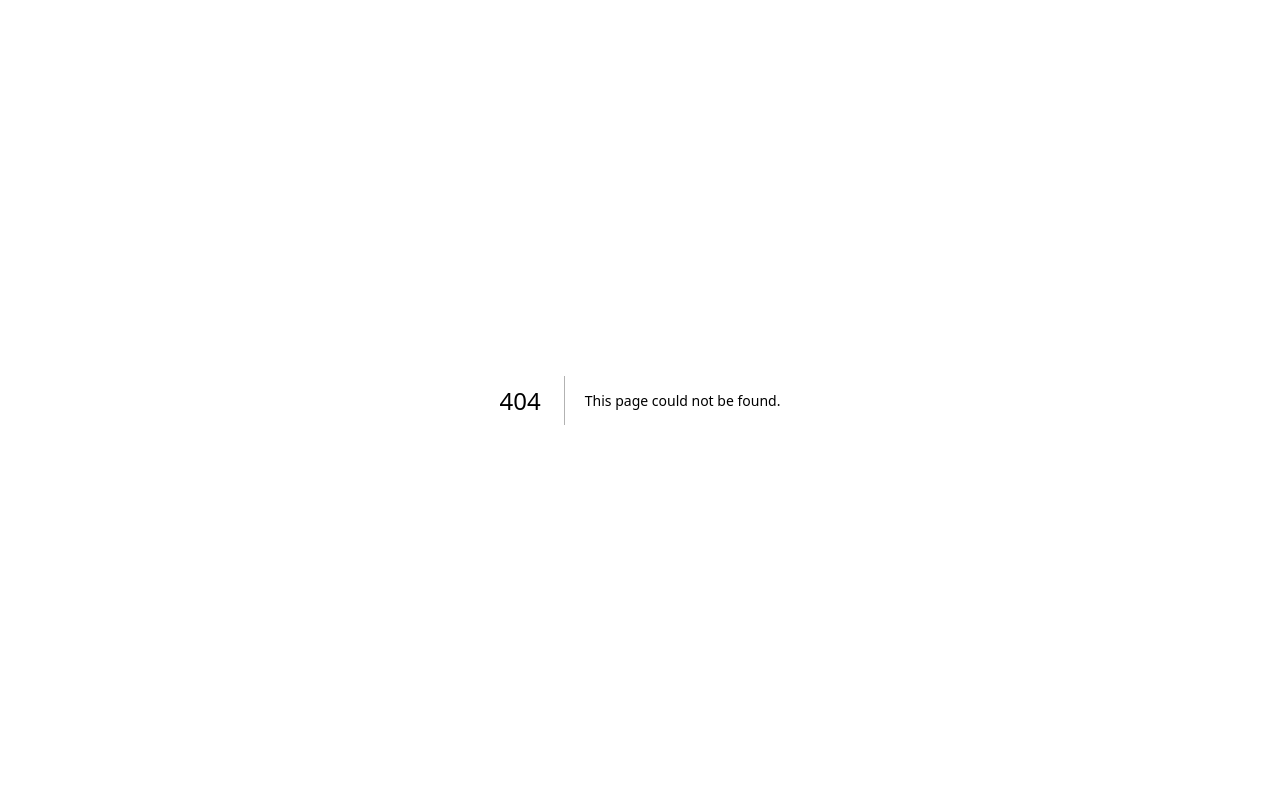
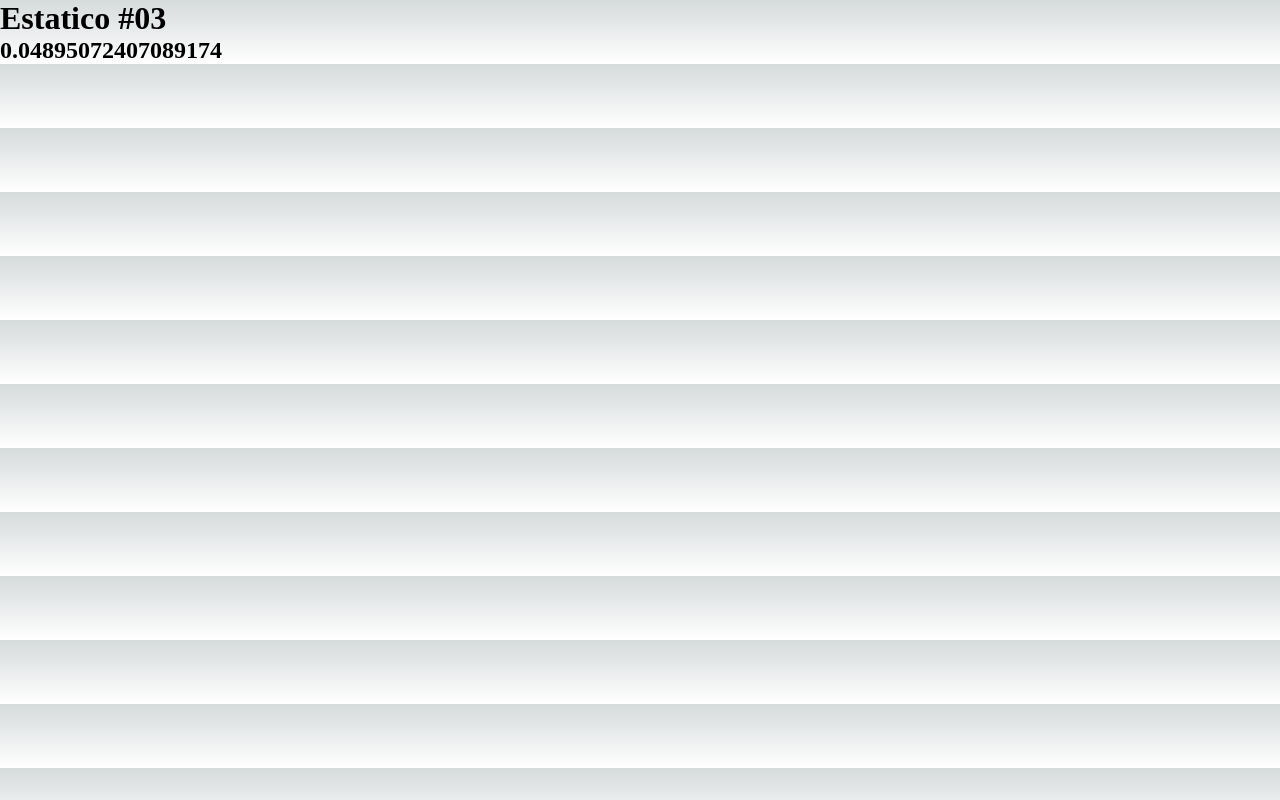
Before and after one commit to DiogoKenway/renderizacao, a Next.js app: page /estatico3 in a window 1280 px wide. Before the commit this address had no page. Built offline with nearby package versions, Linux system fonts and the light colour scheme.

Commit message:
adding new file

```diff
--- /dev/null
+++ b/pages/estatico3.jsx
@@ -0,0 +1,17 @@
+export async function getStaticProps() {
+    return {
+        props: {
+            revalidate: 7,
+            numero: Math.random()
+        }
+    }
+}
+
+export default function estatico2(props) {
+    return (
+        <div>
+            <h1>Estatico #03</h1>
+            <h2>{props.numero}</h2>
+        </div>
+    )
+}
```
